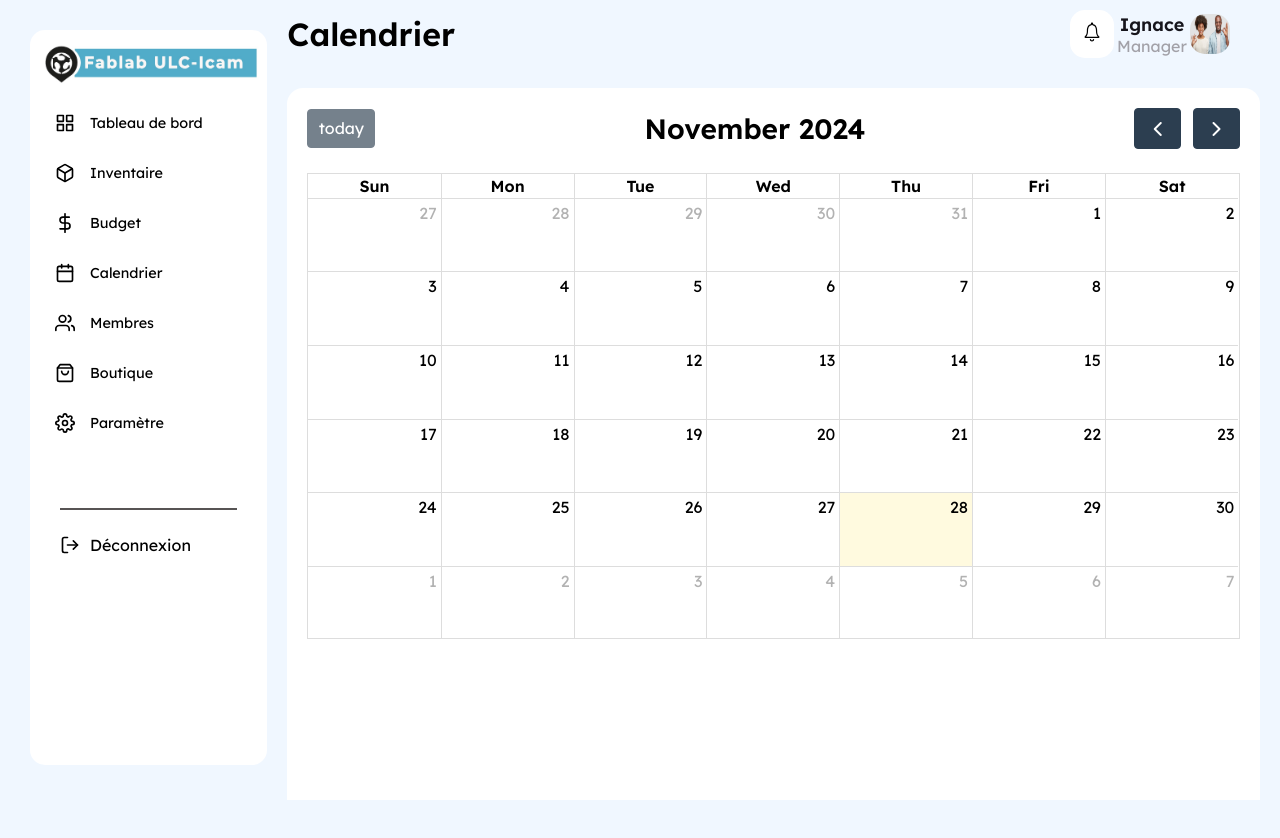
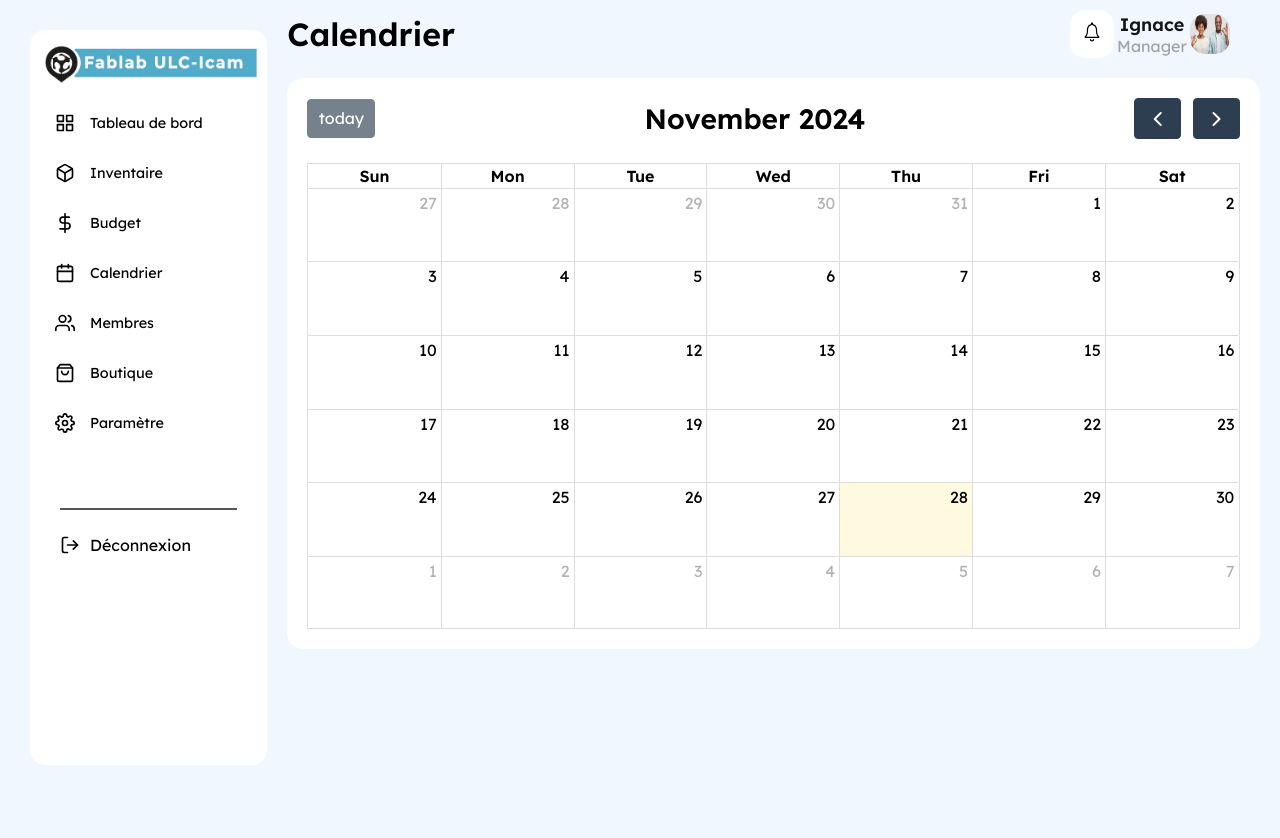
Before and after one commit to Coder-Edge/USI-Fablab, a React (Vite) app: page /manager/calendar in a window 1280 px wide. Shown: the top 838 px of the page. After the commit the page ends 800 px from the top, so only its background shows below. Built offline with nearby package versions, Linux system fonts and the light colour scheme.

Commit message:
Calendar manager

```diff
--- a/src/main.css
+++ b/src/main.css
@@ -13,7 +13,6 @@
 }
 
 #root {
-  height: 1080px;
   overflow: hidden;
 }
 
--- a/src/pages/Calendrier/calendrier.css
+++ b/src/pages/Calendrier/calendrier.css
@@ -12,18 +12,7 @@
   font-family: "Lexend", sans-serif;
 }
 
-main {
-  display: flex;
-  justify-content: start;
-  padding-top: 10px;
-  height: 100vh;
-  overflow: hidden;
-  background-color: var(--background-color);
-}
-
 .cal {
-  width: 100%;
-  height: 100%;
   overflow-y: auto;
   margin-top: 20px;
   background-color: white;
--- a/src/pages/Calendrier/calendrier.jsx
+++ b/src/pages/Calendrier/calendrier.jsx
@@ -1,16 +1,12 @@
 import React from "react";
 import ReactDom from "react-dom/client";
-import Navbar from "../../components/Navbar/navbar";
-import Header from "../../components/Header/header";
 import FullCalendar from "@fullcalendar/react";
 import dayGridPlugin from "@fullcalendar/daygrid";
 import "./calendrier.css";
 
 export default function Calendrier() {
   return (
-    <>
-      <main>
-        <div className="cal">
+    <div className="cal">
             <FullCalendar
               plugins={[dayGridPlugin]}
               initialView="dayGridMonth"
@@ -27,9 +23,6 @@ export default function Calendrier() {
               }
             />
           </div>
-      </main>
-
-    </>
   );
 }
 
```
